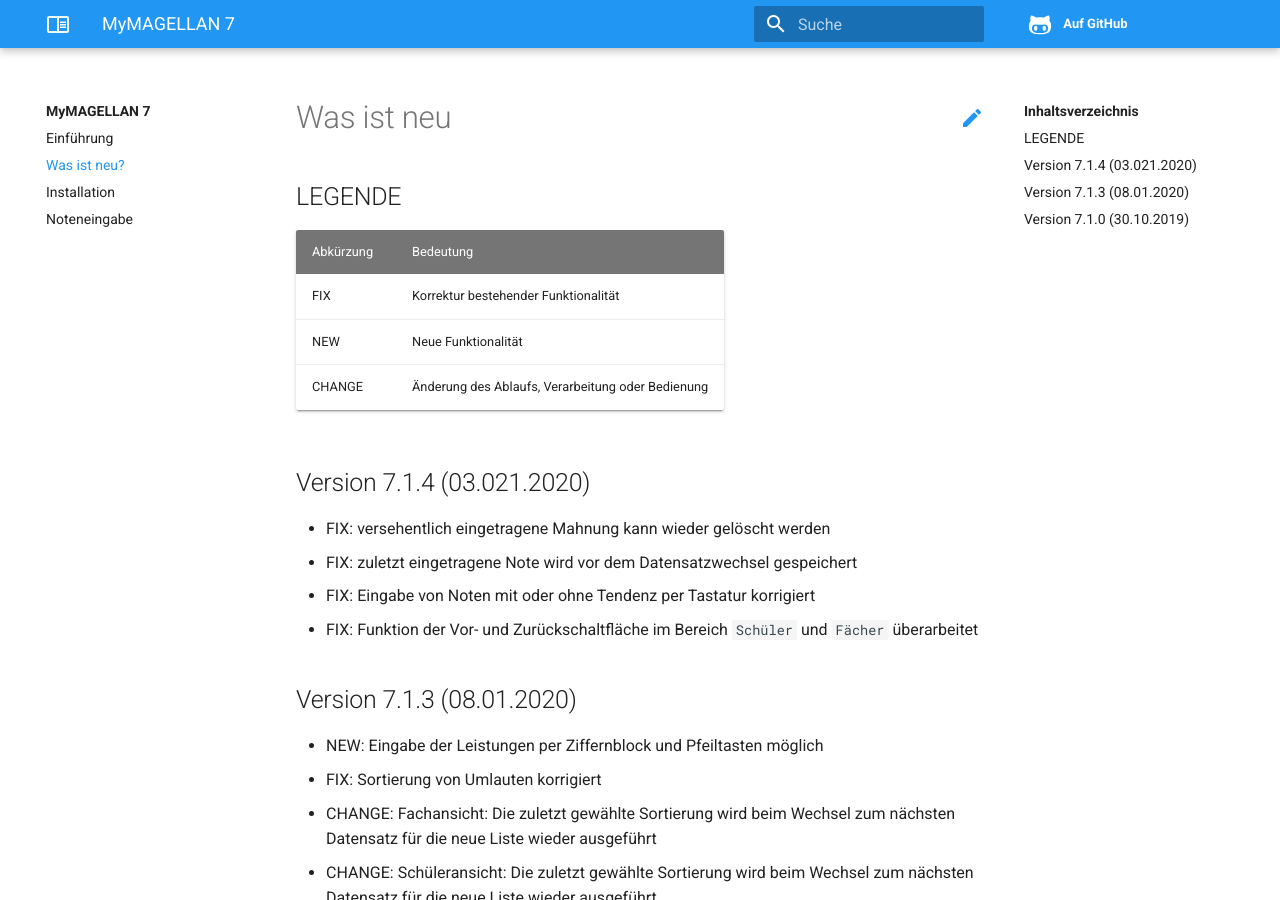
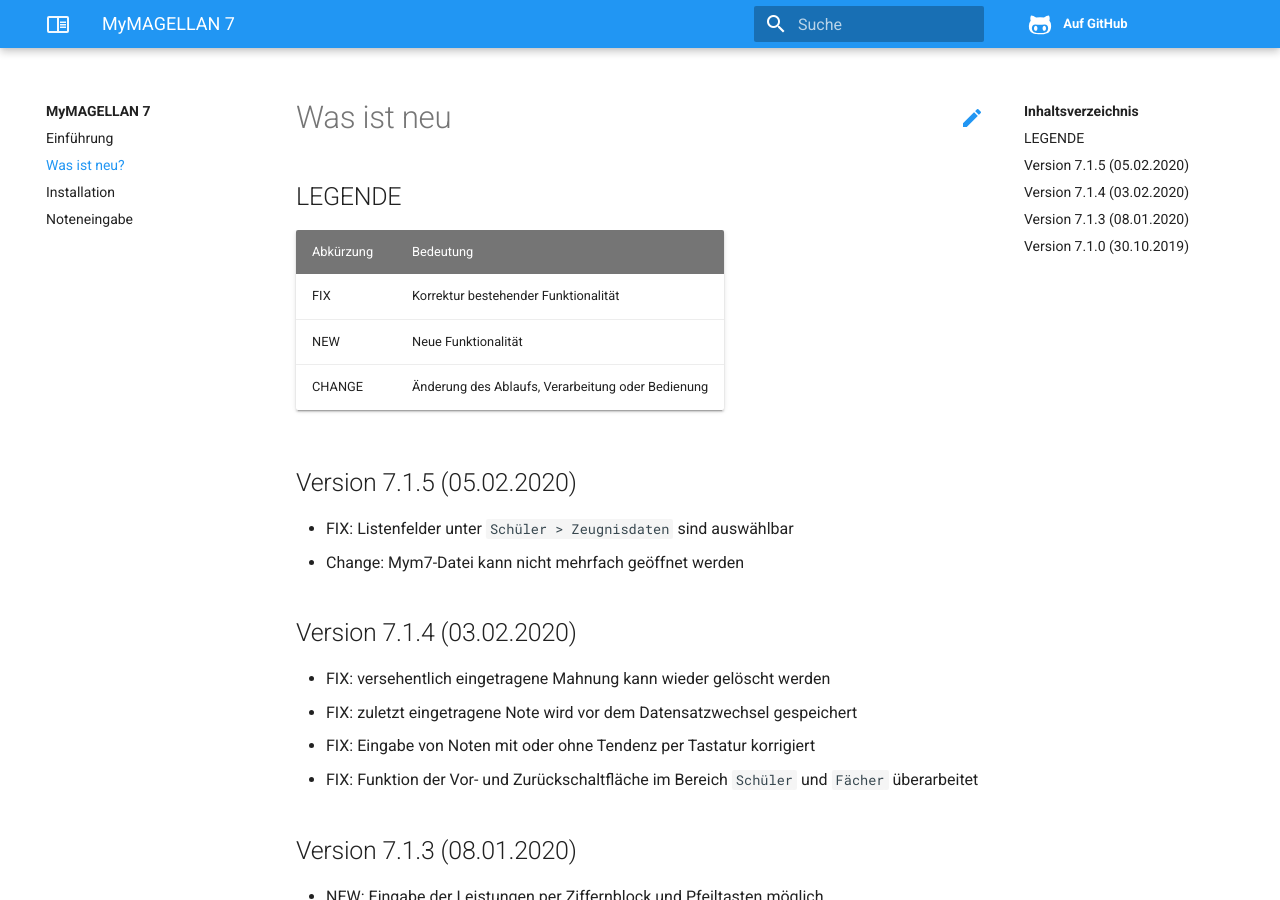
Before and after one commit to stuebersystems/doc.mymagellan7.de, an MkDocs documentation site: the page built from docs/changelog.md, in a window 1280 px wide and 900 px high. Built offline with MkDocs 1.6.1, drawn with Linux system fonts in a browser that asks for light colours.

Commit message:
no message

```diff
--- a/docs/changelog.md
+++ b/docs/changelog.md
@@ -8,7 +8,12 @@ FIX       | Korrektur bestehender Funktionalität
 NEW       | Neue Funktionalität
 CHANGE    | Änderung des Ablaufs, Verarbeitung oder Bedienung
 
-## Version 7.1.4 (03.021.2020)
+## Version 7.1.5 (05.02.2020)
+
+* FIX: Listenfelder unter `Schüler > Zeugnisdaten` sind auswählbar
+* Change: Mym7-Datei kann nicht mehrfach geöffnet werden
+
+## Version 7.1.4 (03.02.2020)
 
 * FIX: versehentlich eingetragene Mahnung kann wieder gelöscht werden
 * FIX: zuletzt eingetragene Note wird vor dem Datensatzwechsel gespeichert
```
